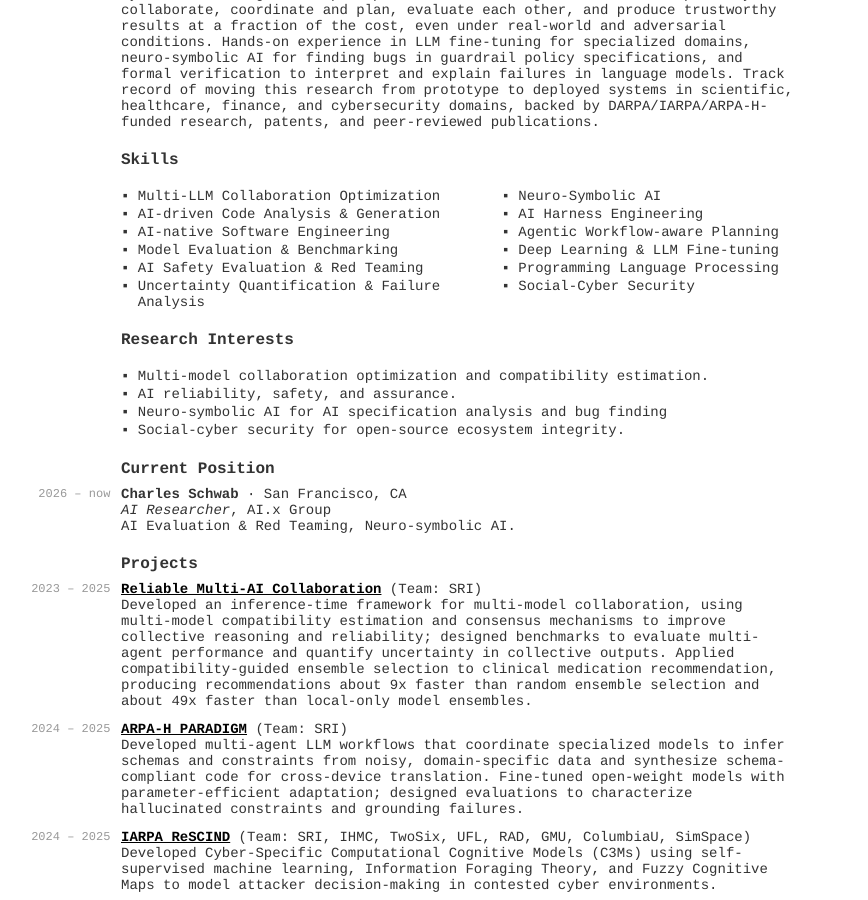
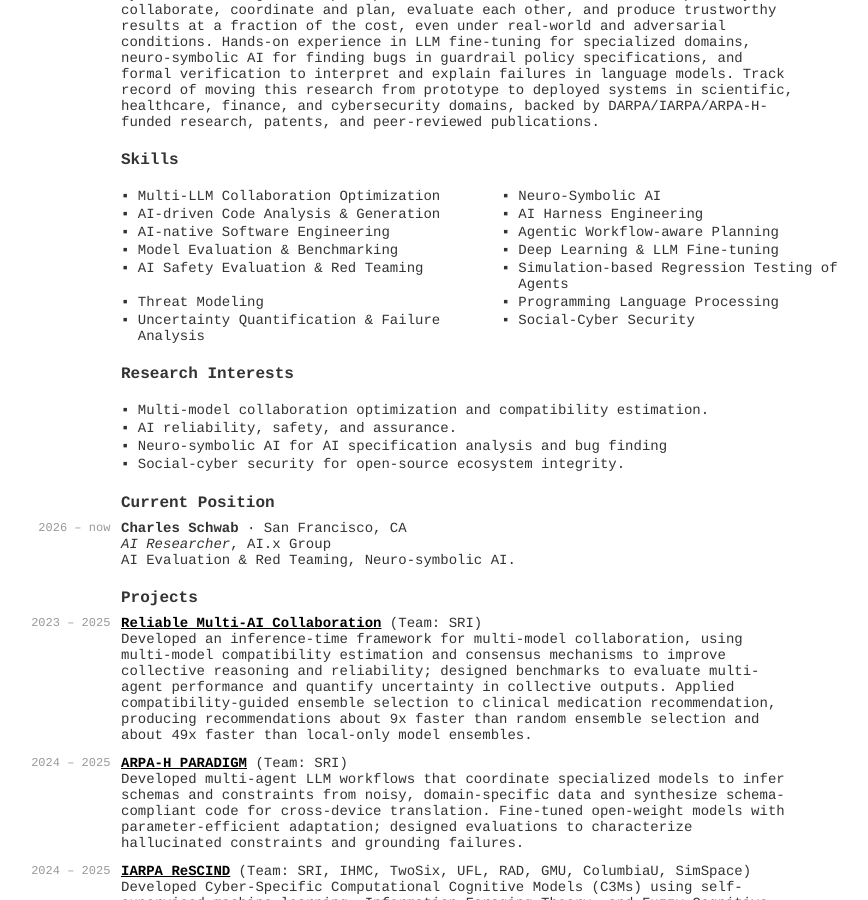
Before and after one commit to hsanchez/hsanchez.github.io, a Jekyll site: the page built from posts/notes/_posts/2017-02-01-cv.md, in a window 1280 px wide and 900 px high, scrolled down 415 px. Shown: the whole window, without its empty margins (189-1057 px from the left). Built offline with Jekyll 4.4.1, drawn with Linux system fonts in a browser that asks for light colours.

Commit message:
Update 2017-02-01-cv.md

```diff
--- a/posts/notes/_posts/2017-02-01-cv.md
+++ b/posts/notes/_posts/2017-02-01-cv.md
@@ -110,6 +110,8 @@ hidden: true
           <div>Model Evaluation & Benchmarking</div>
           <div>Deep Learning & LLM Fine-tuning</div>
           <div>AI Safety Evaluation & Red Teaming</div>
+          <div>Simulation-based Regression Testing of Agents</div>
+          <div>Threat Modeling</div>
           <div>Programming Language Processing</div>
           <div>Uncertainty Quantification & Failure Analysis</div>
           <div>Social-Cyber Security</div>
```
